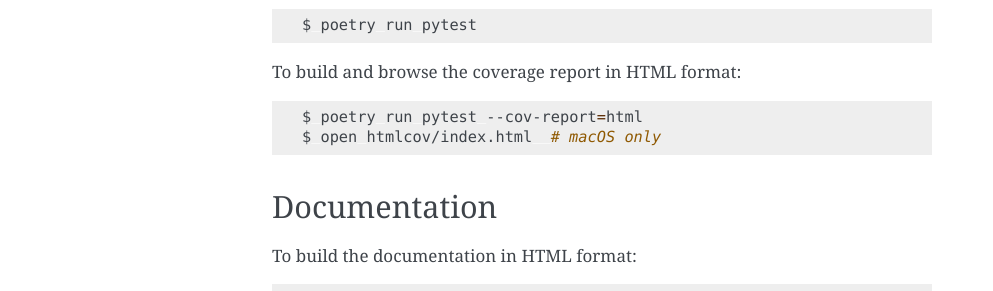
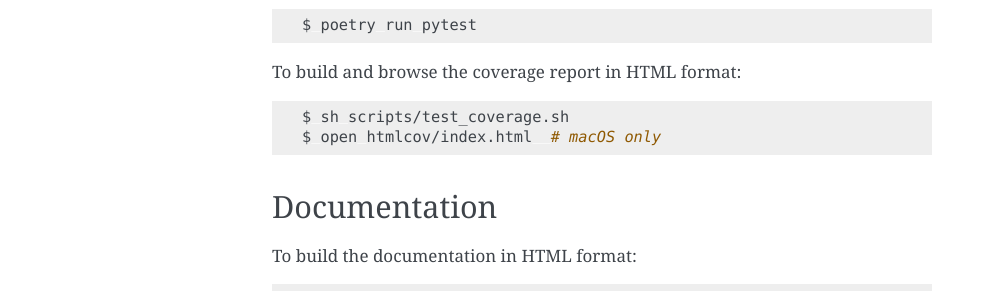
Before and after one commit to roskakori/pygount, a Sphinx documentation site: the page built from docs/contributing.rst, in a window 1280 px wide. Shown: the part 679-970 px from the top of the page, without its empty margins (148-1141 px from the left). Built offline with Sphinx 7.4.7, drawn with Linux system fonts in a browser that asks for light colours.

Commit message:
#114 Add script to build test coverage

```diff
--- a/docs/contributing.rst
+++ b/docs/contributing.rst
@@ -42,7 +42,7 @@ To build and browse the coverage report in HTML format:
 
 .. code-block:: bash
 
-    $ poetry run pytest --cov-report=html
+    $ sh scripts/test_coverage.sh
     $ open htmlcov/index.html  # macOS only
 
 
```
Also changed, not shown: 1 other file.
